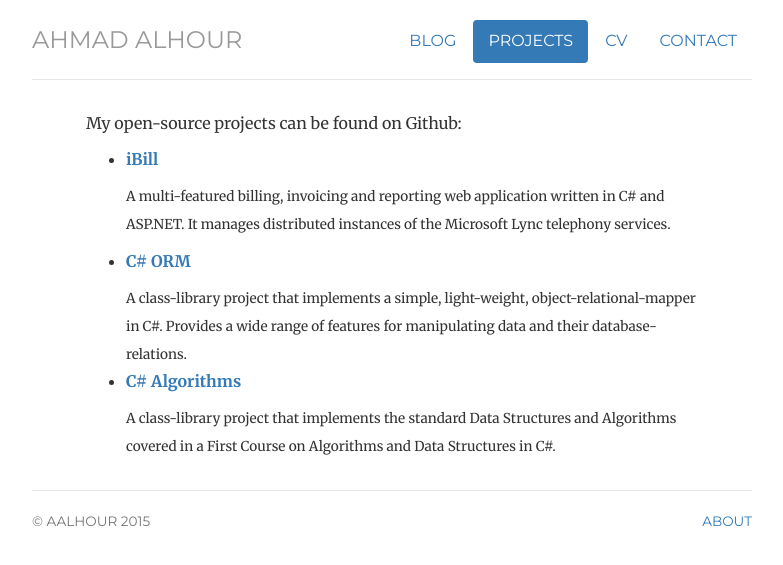
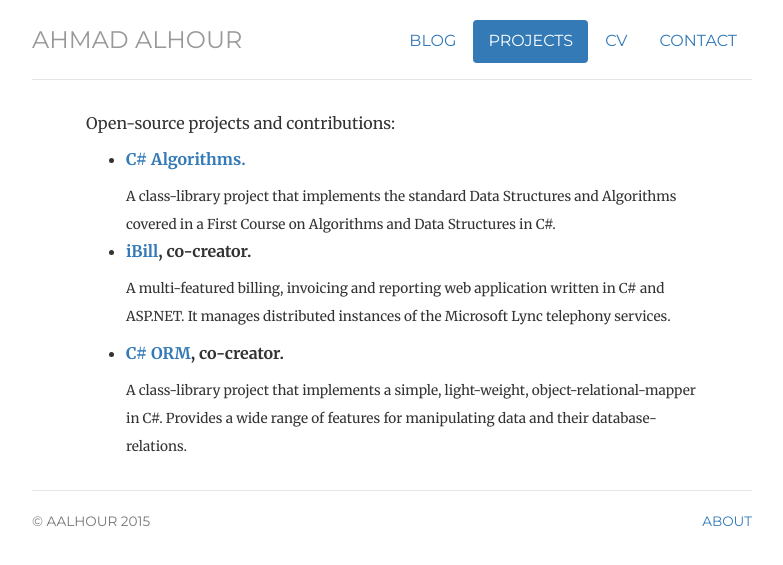
Before and after one commit to aalhour/aalhour.github.io, a Jekyll site: the page built from projects/index.html, in a window 1280 px wide. Shown: the top 565 px of the page, without its empty margins (248-1031 px from the left). Built offline with Jekyll 4.4.1, drawn with Linux system fonts in a browser that asks for light colours.

Commit message:
Updated projects.

```diff
--- a/projects/index.html
+++ b/projects/index.html
@@ -10,22 +10,22 @@ description: Projects of Ahmad Alhour, a Software Engineer living and working in
 ---
 
 <div class="contact">
-	<p>My open-source projects can be found on Github:</p>
+	<p>Open-source projects and contributions:</p>
 
 	<ul class="list-styled">
 		<li>
-			<p><strong><a target="_blank" href="https://github.com/Software-Repos/iBill">iBill</a></strong><p>
+			<p><strong><a target="_blank" href="https://github.com/aalhour/C-Sharp-Algorithms">C# Algorithms.</a></strong></p>
+			<small>A class-library project that implements the standard Data Structures and Algorithms covered in a First Course on Algorithms and Data Structures in C#.</small>
+		</li>
+
+		<li>
+			<p><strong><a target="_blank" href="https://github.com/Software-Repos/iBill">iBill</a>, co-creator.</strong><p>
 			<small>A multi-featured billing, invoicing and reporting web application written in C# and ASP.NET. It manages distributed instances of the Microsoft Lync telephony services.</small>
 		</li>
 
 		<li>
-			<p><strong><a target="_blank" href="https://github.com/Software-Repos/ORM">C# ORM</a></strong></p>
+			<p><strong><a target="_blank" href="https://github.com/Software-Repos/ORM">C# ORM</a>, co-creator.</strong></p>
 			<small>A class-library project that implements a simple, light-weight, object-relational-mapper in C#. Provides a wide range of features for manipulating data and their database-relations.</small>
-		</li>
-
-		<li>
-			<p><strong><a target="_blank" href="https://github.com/aalhour/C-Sharp-Algorithms">C# Algorithms</a></strong></p>
-			<small>A class-library project that implements the standard Data Structures and Algorithms covered in a First Course on Algorithms and Data Structures in C#.</small>
 		</li>
 	</ul>
 </div>
```
Also changed, not shown: cv/index.html (+9 -10 lines), 1 other file.
